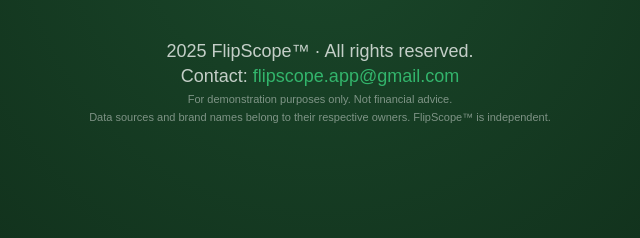
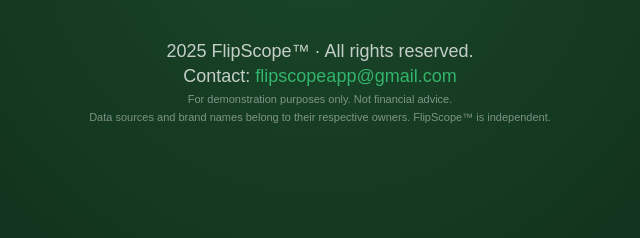
Before and after one commit to Altaaf8901/flipscope-site, a plain HTML site: page index.html in a window 1280 px wide. Shown: the part 488-726 px from the top of the page, 320-960 px from the left. Drawn offline with Linux system fonts and the light colour scheme.

```diff
--- a/index.html
+++ b/index.html
@@ -148,7 +148,7 @@
   <!-- Footer -->
   <footer>
     <p><span id="year"></span> FlipScope™ · All rights reserved.</p>
-    <p>Contact: <a href="mailto:flipscope.app@gmail.com">flipscope.app@gmail.com</a></p>
+    <p>Contact: <a href="mailto:flipscopeapp@gmail.com">flipscopeapp@gmail.com</a></p>
     <small>For demonstration purposes only. Not financial advice.</small>
     <small>Data sources and brand names belong to their respective owners. FlipScope™ is independent.</small>
   </footer>
```
